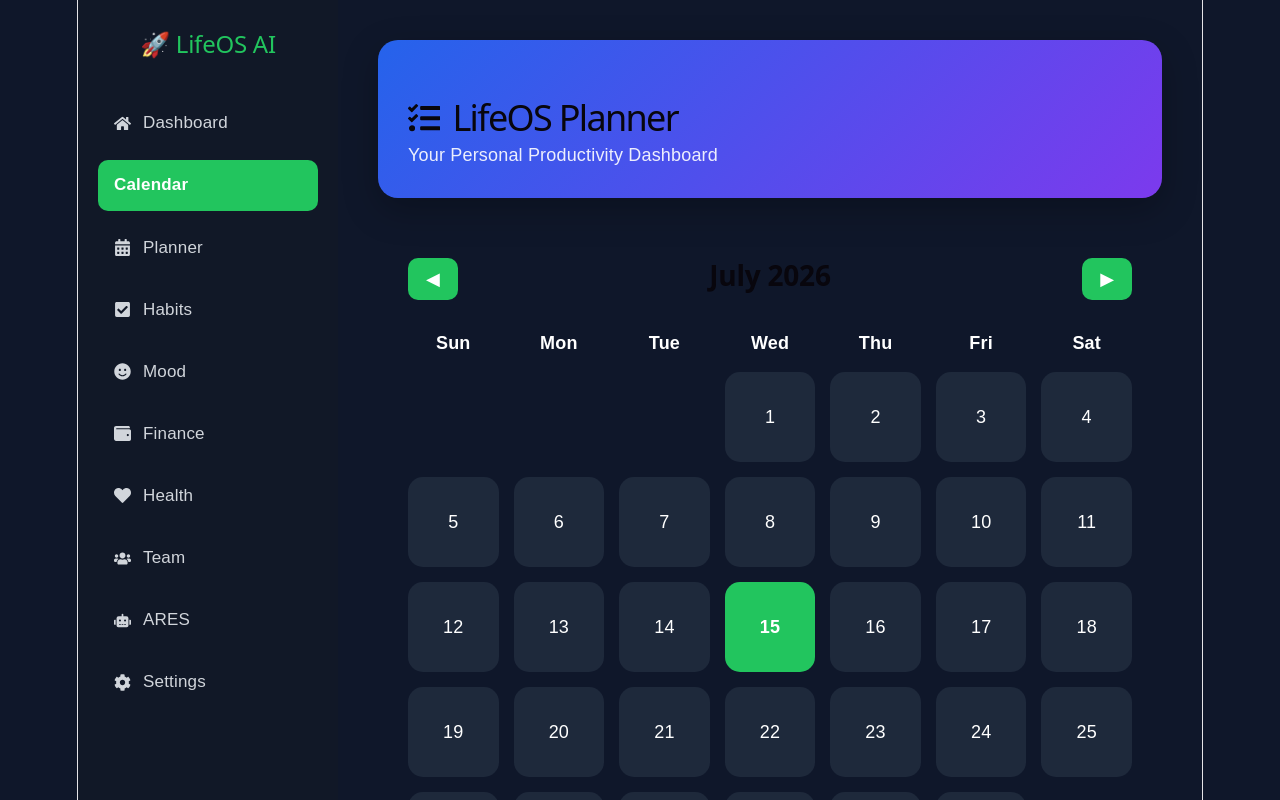
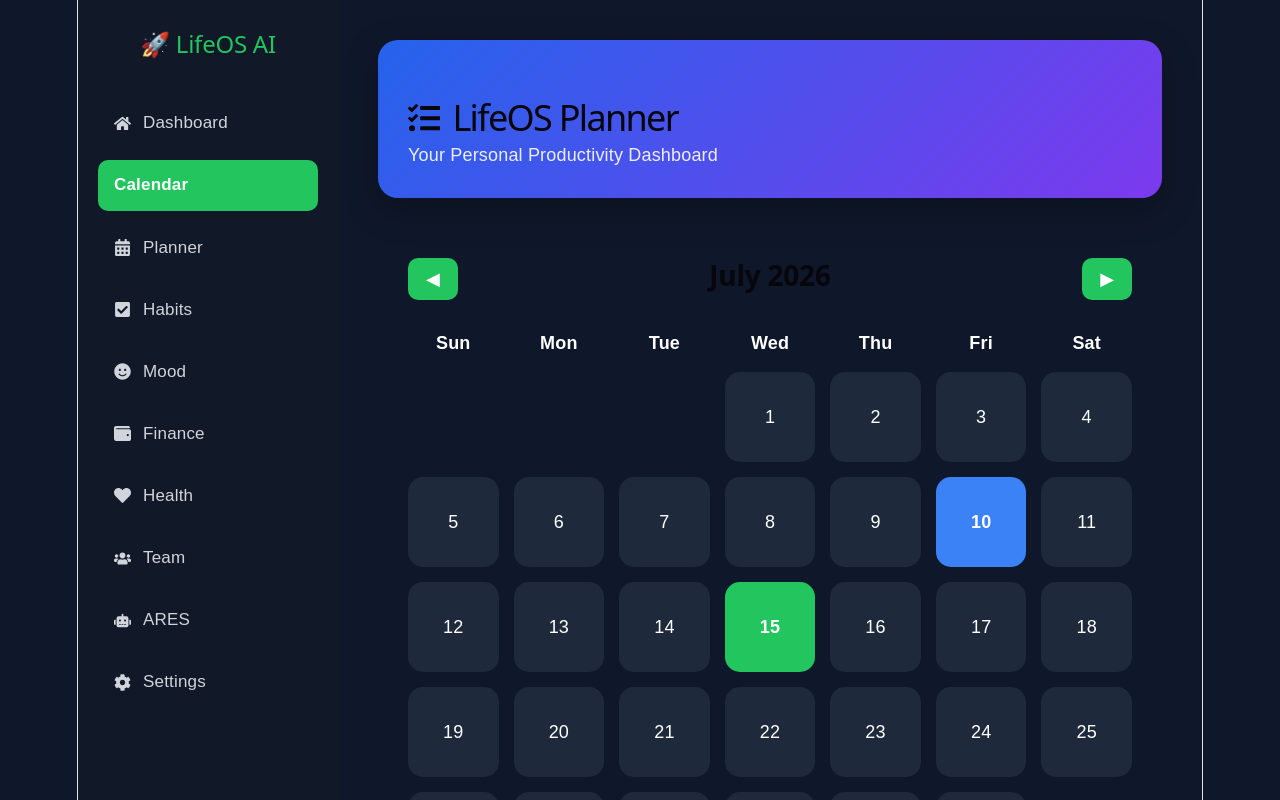
Before and after one commit to sanjeevsanju20123/lifeos-ai, a React (Vite) app: page /calendar in a window 1280 px wide. Both pictures are taken after a click on the element "10". Shown: the top 800 px of the page. Built offline with nearby package versions, Linux system fonts and the light colour scheme.

Commit message:
Added selectable dates to calendar

```diff
--- a/src/pages/Calendar.jsx
+++ b/src/pages/Calendar.jsx
@@ -4,6 +4,8 @@ import "../styles/Calendar.css";
 
 function Calendar() {
   const [currentDate, setCurrentDate] = useState(new Date());
+
+  const [selectedDay, setSelectedDay] = useState(null);
 
   const month = currentDate.toLocaleString("default", { month: "long" });
   const year = currentDate.getFullYear();
@@ -60,16 +62,29 @@ function Calendar() {
               currentDate.getMonth() === today.getMonth() &&
               year === today.getFullYear();
 
+            const isSelected = selectedDay === day;
+
             return (
               <div
-                key={day}
-                className={`calendar-day ${isToday ? "today" : ""}`}
-              >
-                {day}
-              </div>
+               key={day}
+               onClick={() => setSelectedDay(day)}
+              className={`calendar-day ${isToday ? "today" : ""} ${
+               isSelected ? "selected" : ""
+               }`}
+                >
+               {day}
+            </div>
             );
           })}
         </div>
+        {selectedDay && (
+  <div className="selected-date">
+    <h3>📅 Selected Date</h3>
+    <p>
+      {selectedDay} {month} {year}
+    </p>
+  </div>
+)}
       </div>
     </>
   );
--- a/src/styles/Calendar.css
+++ b/src/styles/Calendar.css
@@ -69,3 +69,24 @@
   font-weight: bold;
   color: white;
 }
+
+.selected {
+  background: #3b82f6 !important;
+  color: white;
+  font-weight: bold;
+}
+
+.selected-date {
+  margin-top: 30px;
+  padding: 20px;
+  background: #1e293b;
+  border-radius: 15px;
+}
+
+.selected-date h3 {
+  margin-bottom: 10px;
+}
+
+.selected-date p {
+  font-size: 18px;
+}
```
